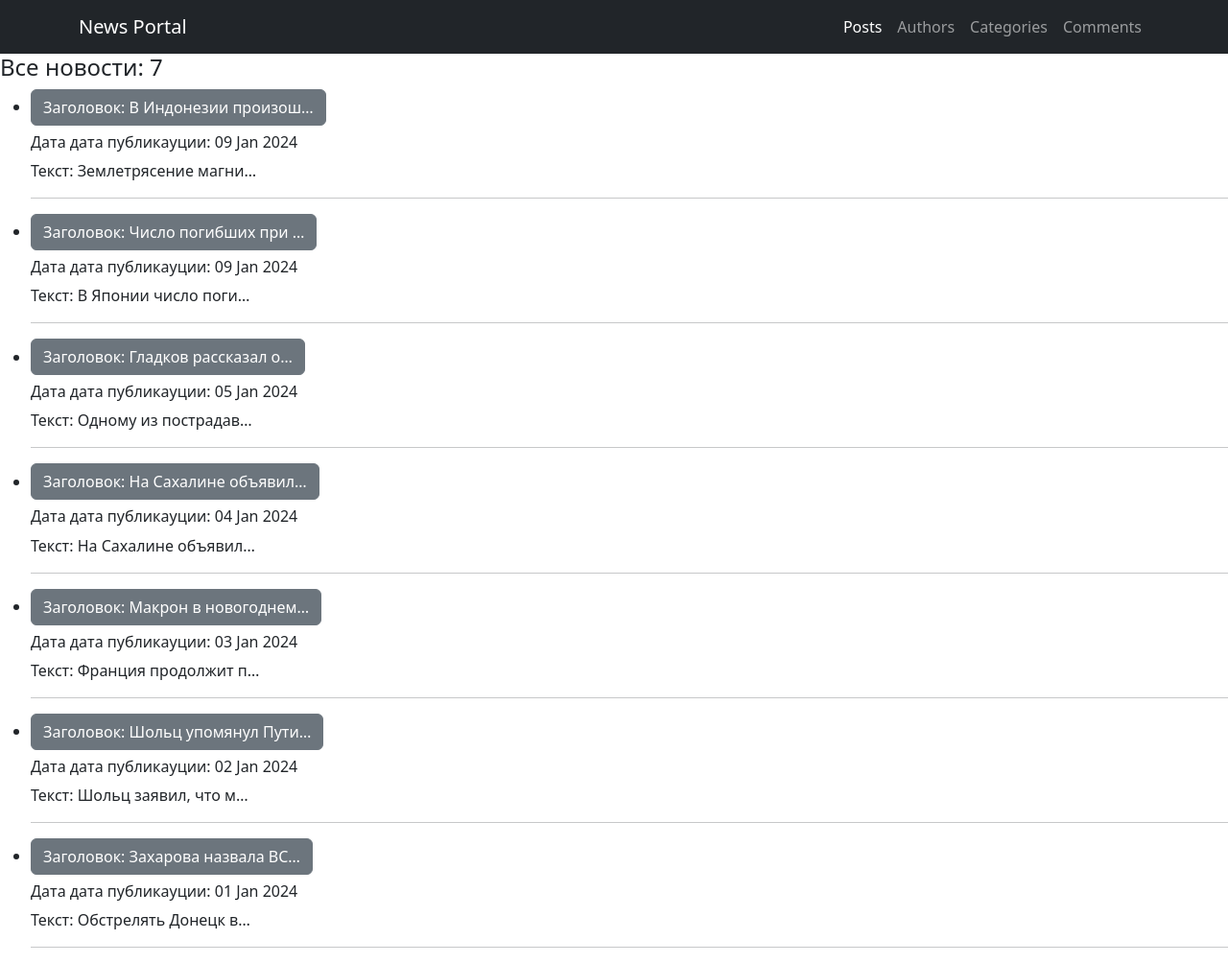
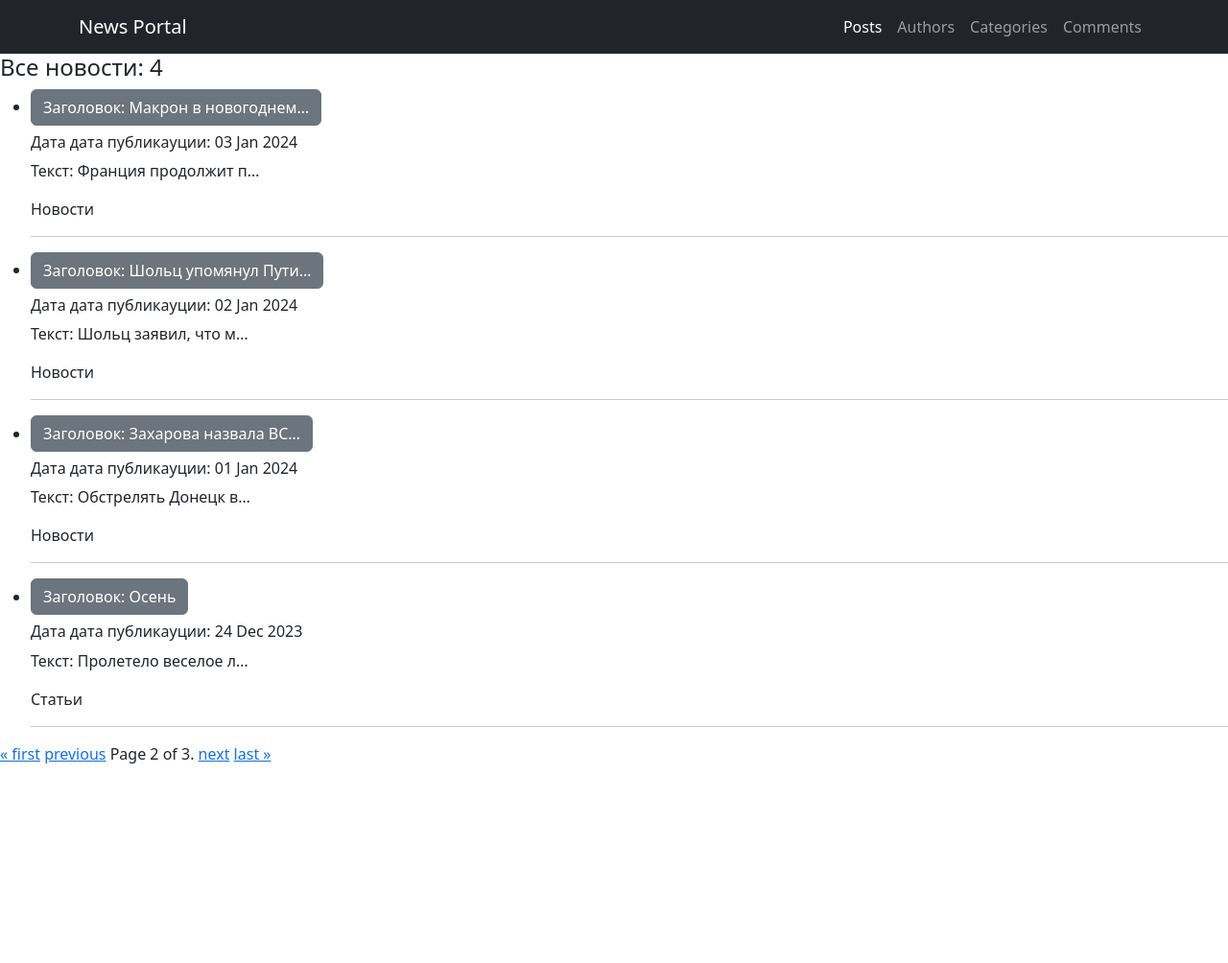
Before and after one commit to evgenijrusso/portal, a Django app: page /news/?page=2 in a window 1280 px wide. Shown: the whole page at 96% size. After the commit the page ends 796 px from the top, so only its background shows below. Run offline with Django 4.2, Linux system fonts and the light colour scheme; data comes from the database, SQL or seed files in the repository; both versions use the stored data as it was after the commit; some libraries are stand-ins or nearby versions.

Commit message:
Обновление

```diff
--- a/NewsPortal/news/templates/news/posts.html
+++ b/NewsPortal/news/templates/news/posts.html
@@ -10,7 +10,7 @@
       <h5><b class="text-center"><a href={{ post.pk }} class="btn btn-secondary">Заголовок: {{ post.title|truncatechars:20 }}</a></b></h5>
       <h6>Дата дата публикауции: {{ post.time_in|date:'d M Y' }} </h6>
       <p>Текст: {{ post.content|truncatechars:20 }}</p>
-<!--      <p>{{ post.get_choice_types_display }}</p>-->
+      <p>{{ post.get_choice_types_display }}</p>
       <hr>
    </li>
 {% endfor %}
@@ -19,5 +19,27 @@
 <h3>Новостей нет!</h3>
 {% endif %}
 
+<!-- Добавляем пагинацию на страницу -->
+
+<div class="pagination">    <!-- Информация о предыдущих страницах -->
+   <span>
+      {% if page_obj.has_previous %}
+         <a href="?page=1">&laquo; first</a>
+         <a href="?page={{ page_obj.previous_page_number }}">previous</a>
+      {% endif %}
+
+       <span class="current">
+         Page {{ page_obj.number }} of {{ page_obj.paginator.num_pages }}.
+      </span>
+
+       {% if page_obj.has_next %}
+            <a href="?page={{ page_obj.next_page_number }}">next</a>
+            <a href="?page={{ page_obj.paginator.num_pages }}">last &raquo;</a>
+       {% endif %}
+
+   </span>
+</div>
+
+
 
 {% endblock content %}
--- a/NewsPortal/news/urls.py
+++ b/NewsPortal/news/urls.py
@@ -5,6 +5,7 @@ from .views import AuthorList, CategoryList, PostList, PostDetail, CommentList,
 urlpatterns = [
     path('', index),  # http://127.0.0.1:8004
     path('news/', PostList.as_view(), name='posts'),
+   # path('news/search')
     path('news/<int:pk>', PostDetail.as_view(), name='post_detail'),
     path('authors/', AuthorList.as_view(), name='authors'),
     path('comments/', CommentList.as_view(), name='comments'),
--- a/NewsPortal/news/views.py
+++ b/NewsPortal/news/views.py
@@ -24,13 +24,14 @@ class PostList(ListView):
     ordering = '-time_in'
     template_name = APP + 'posts.html'
     context_object_name = 'posts'
+    paginate_by = 4
 
     def get_context_data(self, **kwargs):
         context = super().get_context_data(**kwargs)
         return context
 
-    def get_queryset(self):
-        return Post.objects.filter(choice_types='NE').order_by('-time_in')
+    # def get_queryset(self):
+    #     return Post.objects.filter(choice_types='NE').order_by('-time_in')
 
     # def get_ordering(self):
     #     ordering = self.request.GET.get('ordering', '-time_in')
@@ -41,7 +42,7 @@ class PostDetail(DetailView):
     model = Post
     template_name = APP + 'post.html'
     context_object_name = 'post'
-#    pk_url_kwarg = 'pk'
+
 
     def get_context_data(self, **kwargs):
         context = super().get_context_data(**kwargs)
--- a/NewsPortal/templates/default.html
+++ b/NewsPortal/templates/default.html
@@ -25,6 +25,7 @@
                 </div>
             </div>
         </nav>
+
     {% block content %}
 
     {% endblock %}
--- a/NewsPortal/work/settings.py
+++ b/NewsPortal/work/settings.py
@@ -37,7 +37,8 @@ INSTALLED_APPS = [
     'django.contrib.sessions',
     'django.contrib.messages',
     'django.contrib.staticfiles',
-    'news.apps.NewsConfig'
+    'django-filter',
+    'news.apps.NewsConfig',
 ]
 
 MIDDLEWARE = [
```
Also changed, not shown: NewsPortal/db.sqlite3, NewsPortal/news/filters.py (added).
